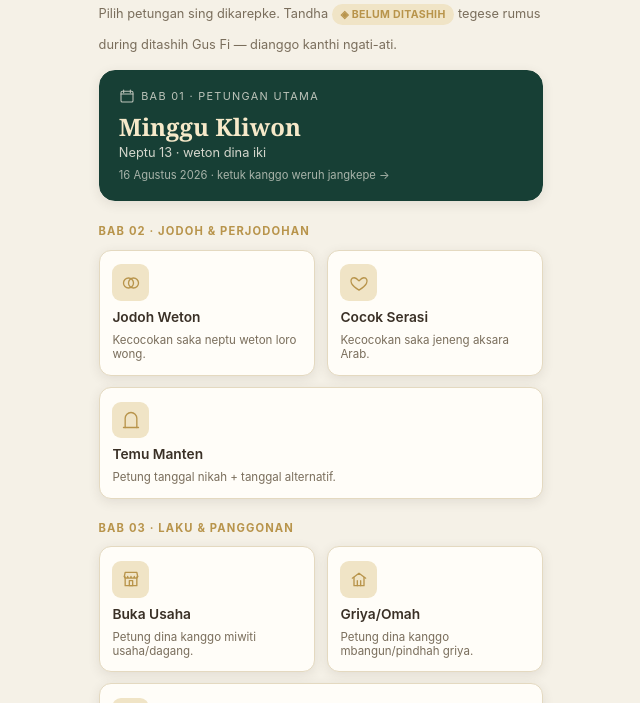
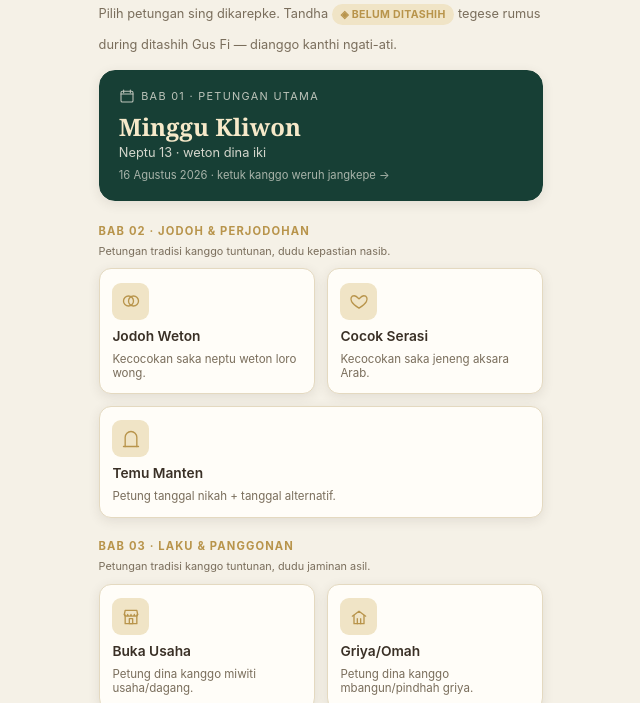
Before and after one commit to galslogas-droid/kalamangsa, a plain HTML site: page index.html in a window 1280 px wide. Shown: the part 90-793 px from the top of the page, without its empty margins (319-959 px from the left). Drawn offline with Linux system fonts and the light colour scheme.

Commit message:
Add files via upload

```diff
--- a/calc.js
+++ b/calc.js
@@ -446,11 +446,14 @@ function abjadAnalyze(text) {
   return { total, letterCount, wordCount: words.length, freq };
 }
 
-// Urutan hijaiyah lumrah (kanggo keyboard input), pisah karo urutan abjad ing ndhuwur
-// (sing kuwi urutan kanggo nilai/hisab jumal, dudu urutan sinau maca).
+// Urutan tombol kaya keyboard fisik Arab (Saudi/QWERTY-mapped: baris ذ / ض..د / ش..ط / ر..ظ),
+// dudu urutan alfabet/hijaiyah maca — supaya jari sing wis kulina keyboard Arab ora bingung.
+// Pisah karo urutan abjad ing calc di ndhuwur (kuwi urutan kanggo nilai/hisab jumal).
 const HIJAIYAH_URUT = [
-  "ا", "ب", "ت", "ث", "ج", "ح", "خ", "د", "ذ", "ر", "ز", "س", "ش", "ص", "ض",
-  "ط", "ظ", "ع", "غ", "ف", "ق", "ك", "ل", "م", "ن", "و", "ه", "ي",
+  "ذ",
+  "ض", "ص", "ث", "ق", "ف", "غ", "ع", "ه", "خ", "ح", "ج", "د",
+  "ش", "س", "ي", "ب", "ل", "ا", "ت", "ن", "م", "ك", "ط",
+  "ر", "و", "ز", "ظ",
 ];
 
 // ================= SA'AT KAWAKIB [jam TERVALIDASI + label apik/ala miturut dhawuh Gus Fi] =================
--- a/index.html
+++ b/index.html
@@ -95,9 +95,13 @@
   /* kategori + grid */
   .catHeader{
     font-size:0.7rem;font-weight:700;letter-spacing:0.1em;text-transform:uppercase;
-    color:var(--gold);margin:1.3rem 0 0.6rem;display:flex;align-items:center;gap:0.4rem;
+    color:var(--gold);margin:1.3rem 0 0.15rem;display:flex;align-items:center;gap:0.4rem;
   }
   .catHeader:first-of-type{margin-top:0;}
+  .catNote{
+    font-size:0.68rem;color:var(--muted);font-weight:400;letter-spacing:0;
+    text-transform:none;margin:0 0 0.6rem;
+  }
   .grid{display:grid;grid-template-columns:repeat(2,minmax(0,1fr));gap:0.7rem;}
   .card{
     background:var(--surface);border:1px solid var(--rule);border-radius:12px;
@@ -270,7 +274,7 @@
       </div>
       <p class="screenDesc">Ketik utawa tempel tembung/ukara/ayat nganggo aksara Arab (dudu transliterasi otomatis, supaya ejaane pas), banjur delengen nilai abjade lan statistike.</p>
       <input type="text" id="abjadDisplay" class="abjad-arabic" dir="rtl" placeholder="Ketuk huruf ing ngisor iki…" autocomplete="off" autocapitalize="off" spellcheck="false">
-      <div class="keyboard" id="abjadKeyboard"></div>
+      <div class="keyboard" id="abjadKeyboard" dir="rtl"></div>
       <div class="kbActions">
         <button type="button" id="abjadBack">&larr; Mundur</button>
         <button type="button" id="abjadClear">Wiwit maneh</button>
@@ -328,7 +332,8 @@ const SCREENS = [
         <div class="goodtag">RUMUS TERVALIDASI (padha karo app asli)</div>
         <div class="big">${w.hari} ${w.pasaran}</div>
         <div class="sub">Neptu ${w.neptu} : 4, sisa ${w.neptu % 4}</div>
-        <div class="row"><span class="k">Kategori</span><span class="v">${hasil}</span></div>`;
+        <div class="row"><span class="k">Kategori</span><span class="v">${hasil}</span></div>
+        <div class="note">Petungan tradisi kanggo tuntunan, dudu jaminan asil usaha.</div>`;
     },
   },
   {
@@ -342,7 +347,8 @@ const SCREENS = [
         <div class="goodtag">RUMUS TERVALIDASI (padha karo app asli)</div>
         <div class="big">${w.hari} ${w.pasaran}</div>
         <div class="sub">Neptu ${w.neptu} : 5, sisa ${w.neptu % 5}</div>
-        <div class="row"><span class="k">Kategori</span><span class="v">${hasil}</span></div>`;
+        <div class="row"><span class="k">Kategori</span><span class="v">${hasil}</span></div>
+        <div class="note">Petungan tradisi kanggo tuntunan, dudu jaminan asil.</div>`;
     },
   },
   {
@@ -360,7 +366,7 @@ const SCREENS = [
     },
   },
   {
-    id: "mangsa", badge: "P", icon: "🌾", category: "langit", title: "Pranata Mangsa",
+    id: "mangsa", badge: "P", icon: "🌾", category: "kalender", title: "Pranata Mangsa",
     desc: "Kalender musim tani Jawa kuna, adhedhasar posisi srengenge.",
     home: "Kalender musim/tani Jawa (12 mangsa).",
     render(date) {
@@ -377,7 +383,7 @@ const SCREENS = [
     },
   },
   {
-    id: "zodiak", badge: "Z", icon: "♈", category: "langit", title: "Zodiak &amp; Tabiat Abu Ma'syar",
+    id: "zodiak", badge: "Z", icon: "♈", category: "nujum", title: "Zodiak &amp; Tabiat Abu Ma'syar",
     desc: "Buruj miturut tradisi astrologi Arab-Islam klasik. App asli nduweni 2 mode: Mode 1 (Pendekatan) miturut tanggal lair, Mode 2 (Sesuai Kitab) miturut jeneng anak+ibu.",
     home: "12 Buruj (Haml—Huut) miturut Abu Ma'syar — 2 mode itungan.",
     render(date) {
@@ -395,7 +401,7 @@ const SCREENS = [
     },
   },
   {
-    id: "manzilah", badge: "B", icon: "🌙", category: "langit", title: "Manzilah",
+    id: "manzilah", badge: "B", icon: "🌙", category: "nujum", title: "Manzilah",
     desc: "28 manzilah rembulan (manazil al-qamar).",
     home: "28 rumah rembulan — miturut posisi bujur ekliptika.",
     flagged: true,
@@ -432,15 +438,16 @@ const EXTRA_CARDS = [
   { id: "jodoh", title: "Jodoh Weton", home: "Kecocokan saka neptu weton loro wong.", category: "jodoh" },
   { id: "cocok", title: "Cocok Serasi", home: "Kecocokan saka jeneng aksara Arab.", category: "jodoh" },
   { id: "manten", title: "Temu Manten", home: "Petung tanggal nikah + tanggal alternatif.", category: "jodoh" },
-  { id: "kawakib", title: "Sa'at Kawakib", home: "Jam planet — warisan falak-nujum klasik.", category: "langit" },
+  { id: "kawakib", title: "Sa'at Kawakib", home: "Jam planet — warisan falak-nujum klasik.", category: "nujum" },
   { id: "tabiat", title: "Abjad &amp; Tabiat", home: "Nilai abjad tembung/ayat (aksara Arab).", category: "abjad" },
 ];
 
 const CATEGORIES = [
-  { key: "jodoh", bab: "02", title: "Jodoh & Perjodohan" },
-  { key: "laku", bab: "03", title: "Laku & Panggonan" },
-  { key: "langit", bab: "04", title: "Mangsa & Langit" },
-  { key: "abjad", bab: "05", title: "Abjad & Hisab" },
+  { key: "jodoh", bab: "02", title: "Jodoh & Perjodohan", note: "Petungan tradisi kanggo tuntunan, dudu kepastian nasib." },
+  { key: "laku", bab: "03", title: "Laku & Panggonan", note: "Petungan tradisi kanggo tuntunan, dudu jaminan asil." },
+  { key: "kalender", bab: "04", title: "Kalender & Mangsa", note: "Sistem kalender/musim Jawa — dudu ramalan." },
+  { key: "nujum", bab: "05", title: "Turats Nujum Klasik", note: "Warisan ilmu nujum-falak klasik (historis), dudu hukum fiqh." },
+  { key: "abjad", bab: "06", title: "Abjad & Hisab" },
 ];
 
 // ============ hero Weton (Bab 01, petungan utama) ============
@@ -473,6 +480,12 @@ function buildHomeCategories() {
     header.className = "catHeader";
     header.textContent = `Bab ${cat.bab} · ${cat.title}`;
     container.appendChild(header);
+    if (cat.note) {
+      const note = document.createElement("div");
+      note.className = "catNote";
+      note.textContent = cat.note;
+      container.appendChild(note);
+    }
     const grid = document.createElement("div");
     grid.className = "grid";
     items.forEach((s, i) => {
```
